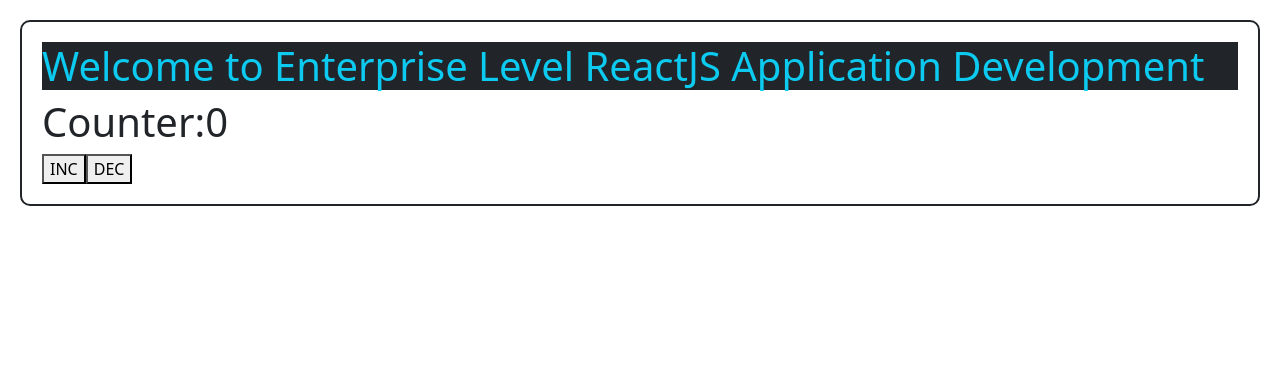
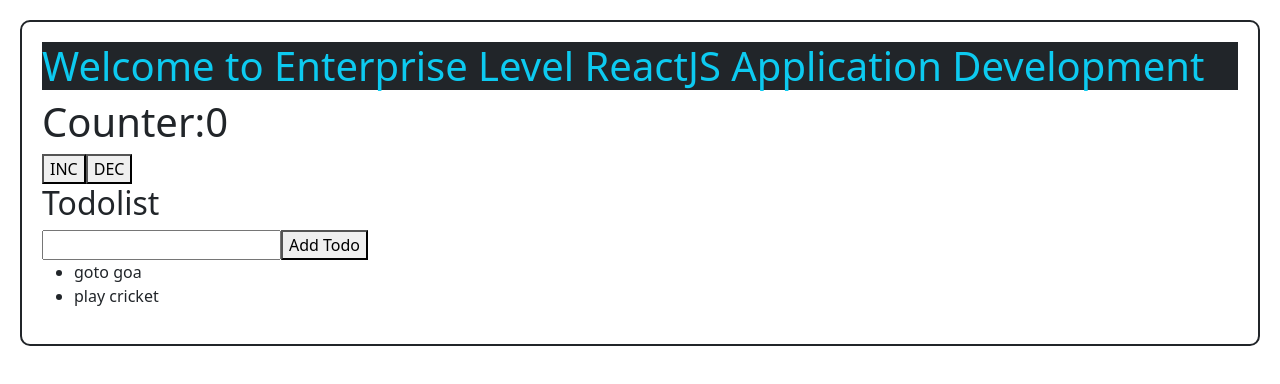
Before and after one commit to edupoly/twb1reactapp, a React (Vite) app: page / in a window 1280 px wide. Shown: the top 384 px of the page. Built offline with nearby package versions, Linux system fonts and the light colour scheme.

Commit message:
custom-todolist-hook

```diff
--- a/src/App.jsx
+++ b/src/App.jsx
@@ -1,4 +1,5 @@
 import Counter from "./Counter";
+import Todolist from "./Todolist";
 
 function App() {
   return (
@@ -7,6 +8,7 @@
         Welcome to Enterprise Level ReactJS Application Development
       </h1>
       <Counter></Counter>
+      <Todolist></Todolist>
     </div>
   );
 }
--- /dev/null
+++ b/src/Todolist.jsx
@@ -0,0 +1,32 @@
+import React, { useState } from "react";
+import { useTodolist } from "./hooks/useTodolist";
+
+function Todolist() {
+  const [todos, addTodo, delTodo] = useTodolist();
+  const [ntd, setntd] = useState("");
+  return (
+    <div>
+      <h2>Todolist</h2>
+      <input
+        type="text"
+        onChange={(e) => {
+          setntd(e.target.value);
+        }}
+      />
+      <button
+        onClick={() => {
+          addTodo(ntd);
+        }}
+      >
+        Add Todo
+      </button>
+      <ul>
+        {todos.map((t) => {
+          return <li>{t}</li>;
+        })}
+      </ul>
+    </div>
+  );
+}
+
+export default Todolist;
--- /dev/null
+++ b/src/hooks/useTodolist.js
@@ -0,0 +1,18 @@
+import { useState } from "react";
+
+export function useTodolist() {
+  const [todos, setTodos] = useState(["goto goa", "play cricket"]);
+  function addTodo(nt) {
+    setTodos((ctodos) => {
+      ctodos.push(nt);
+      return [...ctodos];
+    });
+  }
+  function delTodo(i) {
+    setTodos((ctodos) => {
+      ctodos.splice(i, 1);
+      return [...ctodos];
+    });
+  }
+  return [todos, addTodo, delTodo];
+}
```
